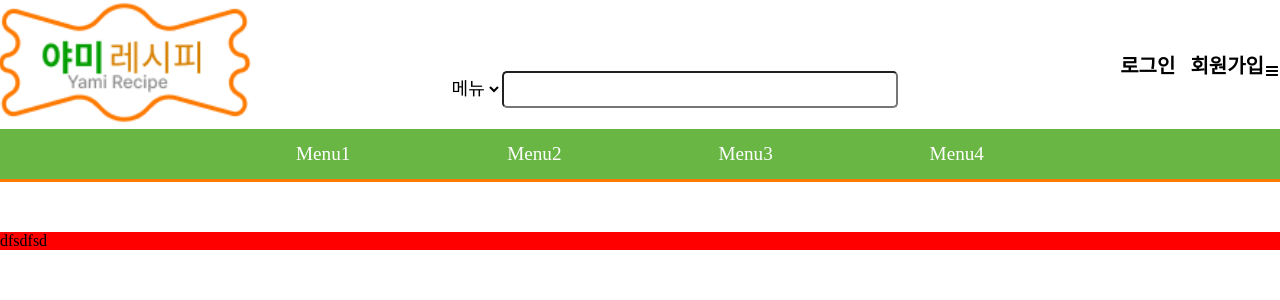
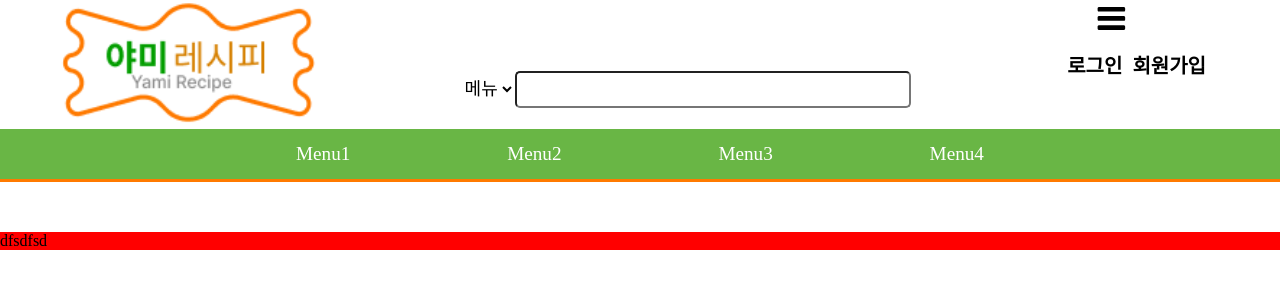
Before and after one commit to taewok/Yami-Recipe, a React (Create React App) app: page / in a window 1280 px wide. Shown: the top 300 px of the page. Built offline with nearby package versions, Linux system fonts and the light colour scheme.

Commit message:
feat: 창 넓이가 줄어들면 사이드 버튼으로 변경 진행중...

```diff
--- a/src/Component/Header.js
+++ b/src/Component/Header.js
@@ -56,11 +56,16 @@ const Header = ({ setList }) => {
           </select>
           <input value={text} onChange={(text) => textOnChange(text)} />
         </SearchForm>
-        <Menuli>
-          <span>로그인</span>
-          <span>회원가입</span>
-          <GoThreeBars />
-        </Menuli>
+        <MenuUl>
+          <SideMenuCheck type="checkbox" id="a" />
+          <SideMenuList>
+            <SideMenuItem>로그인</SideMenuItem>
+            <SideMenuItem>회원가입</SideMenuItem>
+          </SideMenuList>
+          <SideMenuBtn htmlFor="a">
+            <GoThreeBars />
+          </SideMenuBtn>
+        </MenuUl>
       </HeaderUl>
     </HeaderDiv>
   );
@@ -68,9 +73,7 @@ const Header = ({ setList }) => {
 
 const HeaderDiv = styled.header`
   width: 1280px;
-  @media screen and (max-width: 1300px) {
-    width: 100%;
-  }
+  max-width: 90%;
 `;
 const HeaderUl = styled.ul`
   display: flex;
@@ -123,18 +126,63 @@ const SearchForm = styled.form`
     width: 70vw;
   }
 `;
-const Menuli = styled.li`
+const MenuUl = styled.ul`
   display: flex;
   align-items: flex-end;
   margin-bottom: 30px;
-  span {
-    font-size: 20px;
-    font-weight: 700;
-    margin-left: 15px;
+  height: 100%;
+  svg {
+    display: none;
+    font-size: 2.3rem;
   }
   @media screen and (max-width: 1000px) {
+    align-items: flex-start;
+  }
+`;
+const SideMenuList = styled.ul`
+  display: flex;
+  transition: all 3s ease;
+  @media screen and (max-width: 1000px) {
     position: absolute;
-    left: 0;
+    top: 0;
+    left: 100%;
+    padding-top: 30px;
+    width: 150px;
+    height: calc(100vh - 30px);
+    background-color: red;
+  }
+`;
+const SideMenuItem = styled.ol`
+  margin-right: 10px;
+  font-size: 20px;
+  font-weight: 700;
+  @media screen and (max-width: 1000px) {
+    display: flex;
+    flex-direction: column;
+    margin: 0;
+    padding: 5px 0;
+    text-align: center;
+  }
+`;
+const SideMenuCheck = styled.input`
+  display: none;
+  &:checked {
+    & + ul {
+      top: 0;
+      left: calc(100% - 150px);
+    }
+  }
+`;
+const SideMenuBtn = styled.label`
+  position: absolute;
+  top: 0;
+  right: 150px;
+  &:checked{
+    right: 200px;
+  }
+  svg {
+    display: block;
+    cursor: pointer;
   }
 `;
 
```
